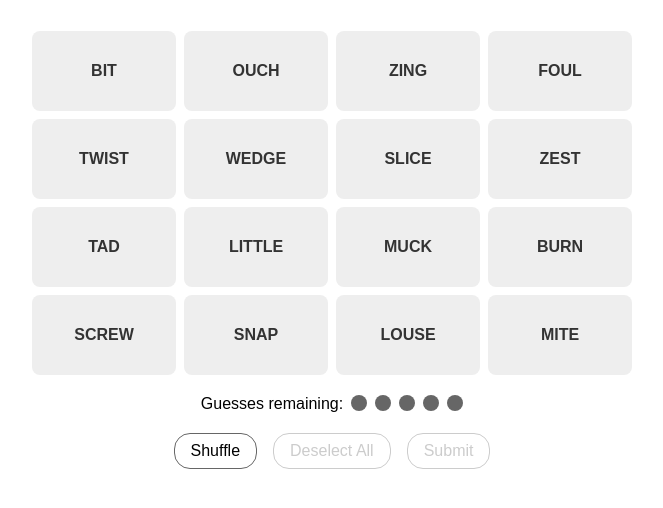
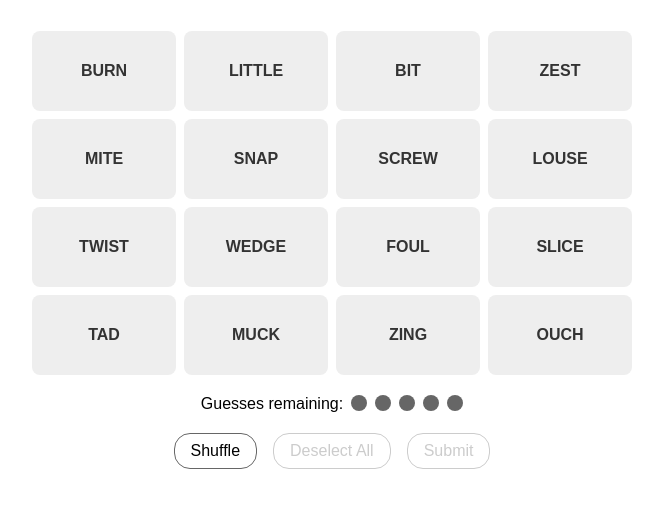
Before and after one commit to montlebalm/Connections, a SvelteKit app: page / in a window 1280 px wide. Shown: the top 508 px of the page, without its empty margins (308-971 px from the left). Built offline with nearby package versions, Linux system fonts and the light colour scheme.

Commit message:
Better shuffle

```diff
--- /dev/null
+++ b/src/lib/shuffleArray.ts
@@ -0,0 +1,12 @@
+export function shuffleArray(array: any[]): any[] {
+	const arrayCopy = array.slice();
+
+	for (var i = arrayCopy.length - 1; i >= 0; i--) {
+		var j = Math.floor(Math.random() * (i + 1));
+		var temp = arrayCopy[i];
+		arrayCopy[i] = arrayCopy[j];
+		arrayCopy[j] = temp;
+	}
+
+	return arrayCopy;
+}
--- a/src/routes/+page.svelte
+++ b/src/routes/+page.svelte
@@ -1,15 +1,20 @@
 <script lang="ts">
 	//
-	// TODO
+	// Todo
 	// - Position in the center
 	// - Scale to viewport
 	// - Add shake animation
 	// - Prevent duplicate guesses
 	//
+	// Bugs
+	// - Word background animation after correct submission
+	//
 
 	//
-	// Data
+	// Constants
 	//
+
+	import { shuffleArray } from '$lib/shuffleArray';
 
 	const groups = [
 		{
@@ -47,17 +52,19 @@
 	let selectedWords: string[] = $state([]);
 
 	let completedGroupIndexes: number[] = $state([]);
+
 	const completedGroups = $derived(completedGroupIndexes.map((index) => groups[index]));
 
-	const remainingGroupIndexes = $derived(
-		groupIndexes.filter((index) => !completedGroupIndexes.includes(index))
+	const remainingWords = $derived(
+		groupIndexes
+			.filter((index) => !completedGroupIndexes.includes(index))
+			.flatMap((index) => groups[index].words)
 	);
-	const remainingWords = $derived(
-		remainingGroupIndexes.map((index) => groups[index]).flatMap((g) => g.words)
-	);
-	const remainingWordsRandom = $derived(
-		remainingWords.toSorted(() => Math.random() - Math.random())
-	);
+
+	let remainingWordsRandom: string[] = $state([]);
+	$effect(() => {
+		remainingWordsRandom = shuffleArray(remainingWords);
+	});
 
 	const gameState: 'playing' | 'won' | 'lost' = $derived.by(() => {
 		if (numGuessesRemaining === 0) return 'lost';
@@ -66,6 +73,7 @@
 	});
 
 	const isSubmitEnabled = $derived(selectedWords.length === 4 && gameState === 'playing');
+
 	const isDeselectEnabled = $derived(selectedWords.length > 0);
 
 	//
@@ -92,11 +100,11 @@
 	}
 
 	function shuffleWords(): void {
-		// TODO: fix shuffle
-		// remainingWordsRandom = words.toSorted(() => Math.random() - Math.random());
+		remainingWordsRandom = shuffleArray(remainingWords);
 	}
 
 	function submitSelection(): void {
+		// Find matching group
 		const groupIndex = groups.findIndex((group) =>
 			group.words.every((word) => selectedWords.includes(word))
 		);
@@ -105,8 +113,6 @@
 			completedGroupIndexes.push(groupIndex);
 
 			deselectWords();
-		} else if (numGuessesRemaining === 0) {
-			alert('Game over :(');
 		} else {
 			numGuessesRemaining -= 1;
 		}
@@ -137,10 +143,13 @@
 			{#each new Array(numGuessesRemaining) as _}
 				<span class="mistake-dot"></span>
 			{/each}
+		{:else if gameState === 'won'}
+			You did it!
 		{:else if gameState === 'lost'}
 			Game over
 		{/if}
 	</div>
+	{#if gameState === 'playing'}
 		<div class="controls">
 			<button class="control" onclick={() => shuffleWords()}>Shuffle</button>
 			<button class="control" disabled={!isDeselectEnabled} onclick={() => deselectWords()}
@@ -150,6 +159,7 @@
 				>Submit</button
 			>
 		</div>
+	{/if}
 </main>
 
 <style lang="css">
```
Lines whose indentation alone changed are shown as unchanged.
